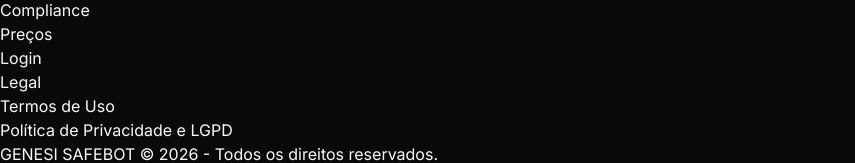
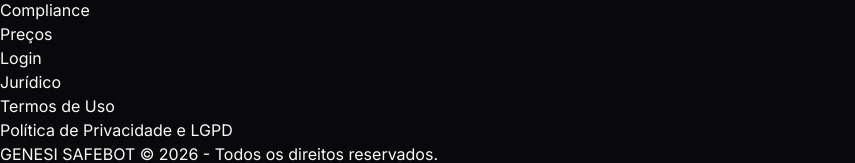
Before and after one commit to Jeovadasilvapereira/genesisafe-site, a React (Vite) app: page / in a window 1280 px wide. Shown: the part 3106-3269 px from the top of the page, without its empty margins (0-855 px from the left). Built offline with nearby package versions, Linux system fonts and the light colour scheme.

Commit message:
atualização

```diff
--- a/src/components/Footer.tsx
+++ b/src/components/Footer.tsx
@@ -46,7 +46,7 @@
           </div>
 
           <div>
-            <h4 className="text-zinc-100 font-bold mb-6">Legal</h4>
+            <h4 className="text-zinc-100 font-bold mb-6">Jurídico</h4>
             <ul className="space-y-4">
               <li><a href="https://gdds.genesisafe.com.br/termos" target="_blank" rel="noopener noreferrer" className="text-zinc-400 hover:text-white transition-colors text-sm">Termos de Uso</a></li>
               <li><a href="https://gdds.genesisafe.com.br/termos" target="_blank" rel="noopener noreferrer" className="text-zinc-400 hover:text-white transition-colors text-sm">Política de Privacidade e LGPD</a></li>
```
